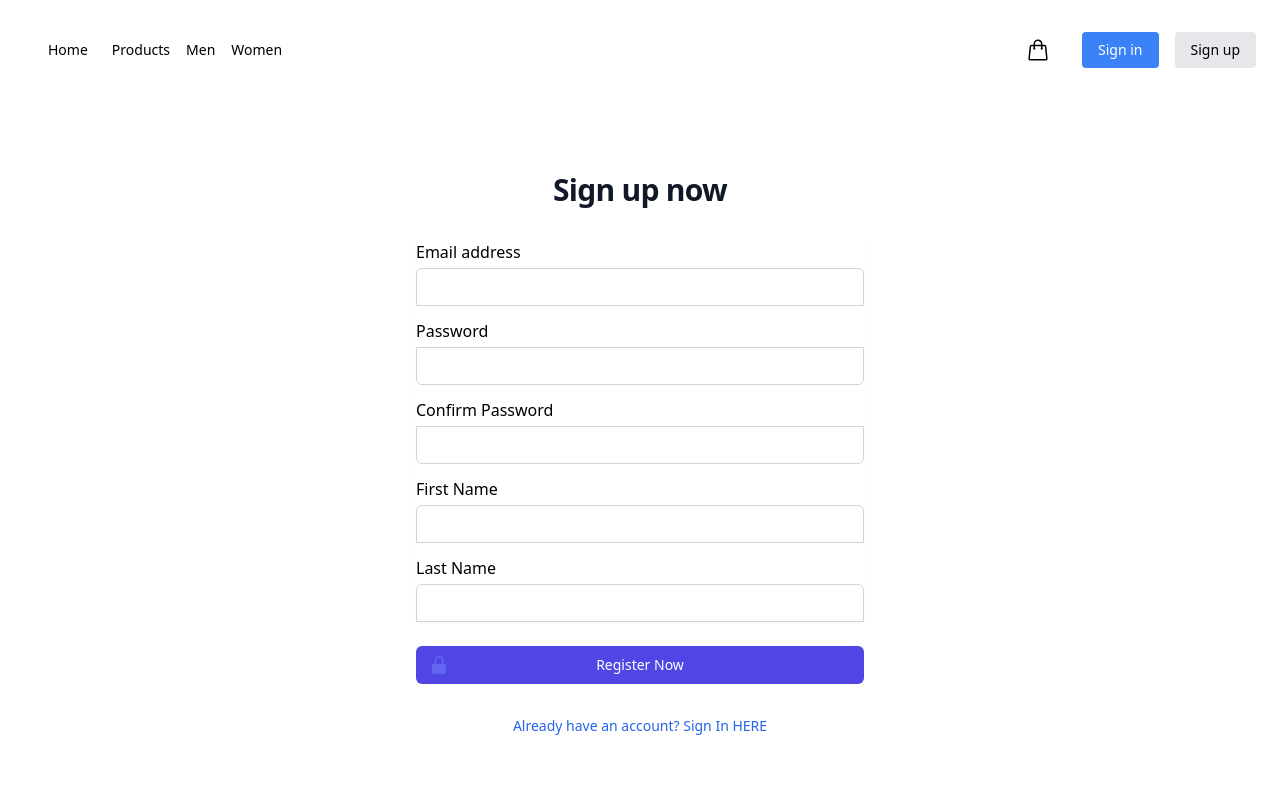
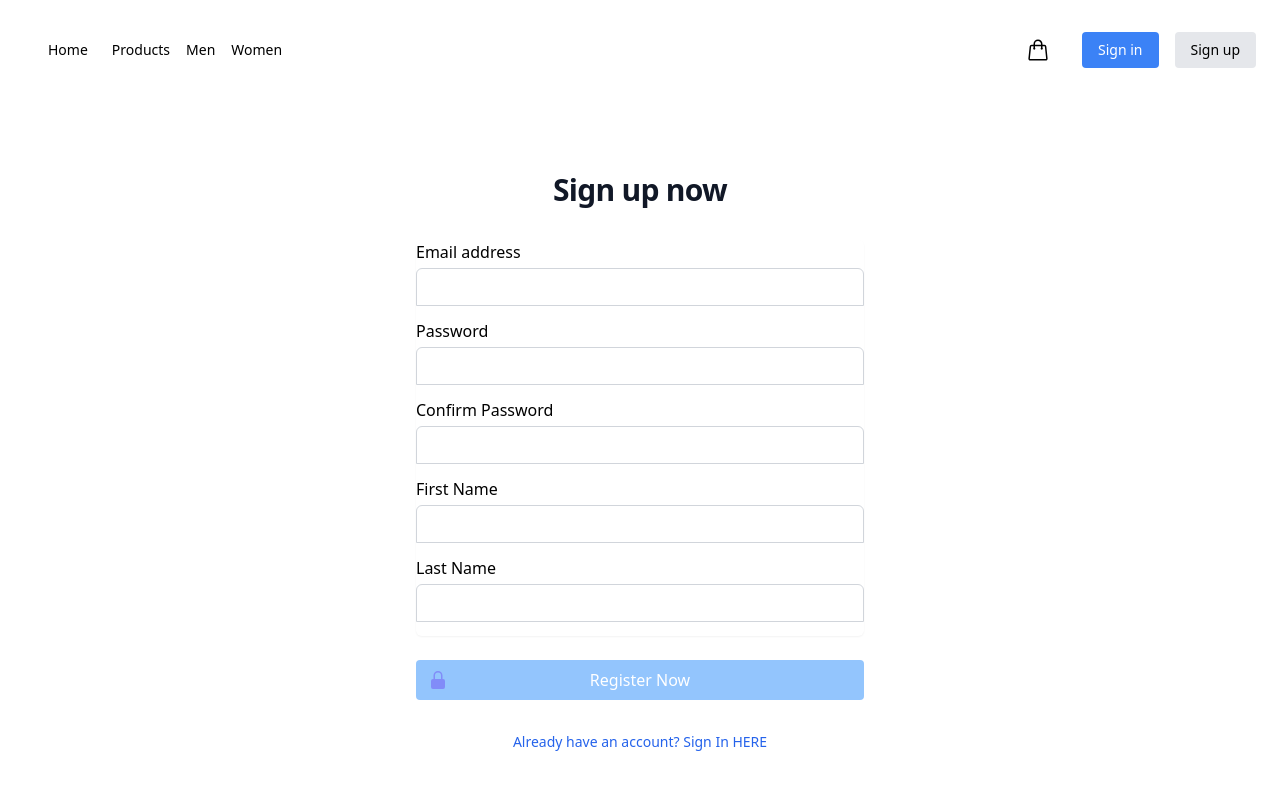
Before and after one commit to seculiraul/dust-client, a React (Create React App) app: page /signUp in a window 1280 px wide. Shown: the top 790 px of the page. Built offline with nearby package versions, Linux system fonts and the light colour scheme; the HTML template or start-up script is replaced by a standard one.

Commit message:
Added Validation to Sign Up Form

```diff
--- a/src/components/SignUp.js
+++ b/src/components/SignUp.js
@@ -1,21 +1,69 @@
 import { LockClosedIcon } from '@heroicons/react/20/solid'
-import { signUp } from '../actions'
-import { useState } from 'react'
-import { connect } from 'react-redux'
+import { useEffect, useRef, useState } from 'react'
 import { Link } from 'react-router-dom'
+import useLinks from '../hooks/shared/useLinks'
+import PrimaryButton from './shared/buttons/PrimaryButton'
 
-const SignUp = ({ user, signUp }) => {
+const SignUp = () => {
+  const emailRef = useRef()
+  const errorRef = useRef()
+
   const [email, setEmail] = useState('')
+  const [emailValid, setEmailValid] = useState(false)
+  const [focusEmail, setFocusEmail] = useState(false)
+
   const [password, setPassword] = useState('')
+  const [pwdValid, setPwdValid] = useState(false)
+  const [focusPwd, setFocusPwd] = useState(false)
+
   const [passwordConfirmed, setConfirmPassword] = useState('')
+  const [pwdConfValid, setPwdConfValid] = useState(false)
+  const [focusPwdConf, setFocusPwdConf] = useState(false)
+
   const [firstName, setFirstName] = useState('')
+  const [firstNameValid, setFirstNameValid] = useState(false)
+  const [firstNameFocus, setFirstNameFocus] = useState(false)
+
   const [lastName, setLastName] = useState('')
+  const [lastNameValid, setLastNameValid] = useState(false)
+  const [lastNameFocus, setLastNameFocus] = useState(false)
+
+  const [errorMsg, setErrorMsg] = useState('')
+  const [success, setSuccess] = useState(false)
+
+  const {
+    pathnames: { signIn },
+  } = useLinks()
+
+  const EMAIL_REGEX = /^[a-zA-Z0-9._-]+@[a-zA-Z0-9.-]+\.[a-zA-Z]{2,4}$/
+  const PWD_REGEX = /^(?=.*\d)(?=.*[a-z])(?=.*[A-Z]).{6,}$/
+
+  useEffect(() => {
+    setEmailValid(EMAIL_REGEX.test(email))
+  }, [email])
+
+  useEffect(() => {
+    setPwdValid(PWD_REGEX.test(password))
+    const match = password === passwordConfirmed
+    setPwdConfValid(match)
+  }, [password, passwordConfirmed])
+
+  useEffect(() => {
+    setFirstNameValid(firstName.length > 2)
+  }, [firstName])
+
+  useEffect(() => {
+    setLastNameValid(lastName.length > 2)
+  }, [lastName])
+
+  useEffect(() => {
+    setErrorMsg('')
+  }, [email, password, passwordConfirmed, firstName, lastName])
 
   const onSubmit = (e) => {
     e.preventDefault()
 
     console.log(email, password, passwordConfirmed, firstName, lastName)
-    signUp({ email, password, passwordConfirmed, firstName, lastName })
 
     setEmail('')
     setPassword('')
@@ -35,20 +83,35 @@ const SignUp = ({ user, signUp }) => {
         <form className="mt-8 space-y-6" onSubmit={onSubmit}>
           <input type="hidden" name="remember" defaultValue="true" />
           <div className="-space-y-px rounded-md shadow-sm">
-            <div>
-              <label>Email address</label>
+            <div className="flex flex-col">
+              <label htmlFor="email">Email address</label>
               <input
-                id="email-address"
+                type="email"
+                id="email"
                 value={email}
+                name="email"
+                required
                 onChange={(e) => setEmail(e.target.value)}
-                name="email"
-                type="email"
-                autoComplete="email"
-                required
-                className="relative block w-full appearance-none rounded-none rounded-t-md border border-gray-300 mt-1 mb-3.5 px-3 py-2 text-gray-900 placeholder-gray-500 focus:z-10 focus:border-indigo-500 focus:outline-none focus:ring-indigo-500 sm:text-sm"
+                aria-invalid={emailValid ? 'true' : 'false'}
+                aria-describedby="uidnote"
+                onFocus={() => setFocusEmail(true)}
+                onBlur={() => setFocusEmail(false)}
+                className={`relative block w-full appearance-none rounded-none rounded-t-md border border-gray-300 mt-1 mb-3.5 px-3 py-2 text-gray-900 placeholder-gray-500 focus:z-10 focus:border-indigo-500 focus:outline-none focus:ring-indigo-500 sm:text-sm duration-200 ${
+                  emailValid ? ' border-green-500 focus:border-green-500' : ''
+                }`}
               />
+              {focusEmail && email && !emailValid ? (
+                <p
+                  id="uidnote"
+                  className="p-2 mx-2 bg-zinc-300 text-red-600 rounded-xl"
+                >
+                  Email is not valid
+                </p>
+              ) : (
+                <></>
+              )}
             </div>
-            <div>
+            <div className="flex flex-col">
               <label htmlFor="password">Password</label>
               <input
                 id="password"
@@ -56,13 +119,32 @@ const SignUp = ({ user, signUp }) => {
                 value={password}
                 onChange={(e) => setPassword(e.target.value)}
                 type="password"
-                autoComplete="current-password"
                 required
-                className="relative block w-full appearance-none rounded-none rounded-b-md border border-gray-300 mt-1 mb-3.5 px-3 py-2 text-gray-900 placeholder-gray-500 focus:z-10 focus:border-indigo-500 focus:outline-none focus:ring-indigo-500 sm:text-sm"
+                aria-invalid={pwdValid ? 'true' : 'false'}
+                aria-describedby="pwdnote"
+                onFocus={() => setFocusPwd(true)}
+                onBlur={() => setFocusPwd(false)}
+                className={`relative block w-full appearance-none rounded-none rounded-t-md border border-gray-300 mt-1 mb-3.5 px-3 py-2 text-gray-900 placeholder-gray-500 focus:z-10 focus:border-indigo-500 focus:outline-none focus:ring-indigo-500 sm:text-sm duration-200 ${
+                  pwdValid ? ' border-green-500 focus:border-green-500' : ''
+                }`}
               />
+              {focusPwd && password && !pwdValid ? (
+                <p
+                  id="pwdnote"
+                  className="p-2 mx-2 bg-zinc-300 text-red-600 rounded-xl"
+                >
+                  Password must have: <br />
+                  At least one upper character <br />
+                  At least one lower character <br />
+                  At least one number <br />
+                  At least 6 characters
+                </p>
+              ) : (
+                <></>
+              )}
             </div>
-            <div>
-              <label htmlFor="password">Confirm Password</label>
+            <div className="flex flex-col">
+              <label htmlFor="confirmPassword">Confirm Password</label>
               <input
                 id="confirmPassword"
                 name="confirmPassword"
@@ -70,10 +152,28 @@ const SignUp = ({ user, signUp }) => {
                 onChange={(e) => setConfirmPassword(e.target.value)}
                 type="password"
                 required
-                className="relative block w-full appearance-none rounded-none rounded-b-md border border-gray-300 mt-1 mb-3.5 px-3 py-2 text-gray-900 placeholder-gray-500 focus:z-10 focus:border-indigo-500 focus:outline-none focus:ring-indigo-500 sm:text-sm"
+                aria-invalid={pwdConfValid ? 'true' : 'false'}
+                aria-describedby="confnote"
+                onFocus={() => setFocusPwdConf(true)}
+                onBlur={() => setFocusPwdConf(false)}
+                className={`relative block w-full appearance-none rounded-none rounded-t-md border border-gray-300 mt-1 mb-3.5 px-3 py-2 text-gray-900 placeholder-gray-500 focus:z-10 focus:border-indigo-500 focus:outline-none focus:ring-indigo-500 sm:text-sm duration-200 ${
+                  pwdConfValid && password.length > 1
+                    ? ' border-green-500 focus:border-green-500'
+                    : ''
+                }`}
               />
+              {focusPwdConf && passwordConfirmed && !pwdConfValid ? (
+                <p
+                  className="p-2 mx-2 bg-zinc-300 text-red-600 rounded-xl"
+                  id="confnote"
+                >
+                  Must match the password
+                </p>
+              ) : (
+                <></>
+              )}
             </div>
-            <div>
+            <div className="flex flex-col">
               <label htmlFor="first-name">First Name</label>
               <input
                 id="first-name"
@@ -82,10 +182,27 @@ const SignUp = ({ user, signUp }) => {
                 name="first-name"
                 type="text"
                 required
-                className="relative block w-full appearance-none rounded-none rounded-t-md border border-gray-300 mt-1 mb-3.5 px-3 py-2 text-gray-900 placeholder-gray-500 focus:z-10 focus:border-indigo-500 focus:outline-none focus:ring-indigo-500 sm:text-sm"
+                aria-invalid={firstNameValid ? 'true' : 'false'}
+                aria-describedby="firstnote"
+                onFocus={() => setFirstNameFocus(true)}
+                onBlur={() => setFirstNameFocus(false)}
+                className={`relative block w-full appearance-none rounded-none rounded-t-md border border-gray-300 mt-1 mb-3.5 px-3 py-2 text-gray-900 placeholder-gray-500 focus:z-10 focus:border-indigo-500 focus:outline-none focus:ring-indigo-500 sm:text-sm duration-200 ${
+                  firstName ? ' border-green-500 focus:border-green-500' : ''
+                }`}
               />
+              {firstNameFocus && firstName && !firstNameValid ? (
+                <p
+                  className="p-2 mx-2 bg-zinc-300 text-red-600 rounded-xl"
+                  id="firstnote"
+                >
+                  {' '}
+                  Must have at least 2 characters
+                </p>
+              ) : (
+                <></>
+              )}
             </div>
-            <div>
+            <div className="flex flex-col">
               <label htmlFor="last-name">Last Name</label>
               <input
                 id="last-name"
@@ -94,35 +211,61 @@ const SignUp = ({ user, signUp }) => {
                 name="last-name"
                 type="text"
                 required
-                className="relative block w-full appearance-none rounded-none rounded-t-md border border-gray-300 mt-1 mb-3.5 px-3 py-2 text-gray-900 placeholder-gray-500 focus:z-10 focus:border-indigo-500 focus:outline-none focus:ring-indigo-500 sm:text-sm"
+                aria-invalid={lastNameValid ? 'true' : 'false'}
+                aria-describedby="lastnote"
+                onFocus={() => setLastNameFocus(true)}
+                onBlur={() => setLastNameFocus(false)}
+                className={`relative block w-full appearance-none rounded-none rounded-t-md border border-gray-300 mt-1 mb-3.5 px-3 py-2 text-gray-900 placeholder-gray-500 focus:z-10 focus:border-indigo-500 focus:outline-none focus:ring-indigo-500 sm:text-sm duration-200 ${
+                  lastNameValid
+                    ? ' border-green-500 focus:border-green-500'
+                    : ''
+                }`}
               />
+              {lastNameFocus && lastName && !lastNameValid ? (
+                <p
+                  className="p-2 mx-2 bg-zinc-300 text-red-600 rounded-xl"
+                  id="lastnote"
+                >
+                  {' '}
+                  Must have at least 2 characters
+                </p>
+              ) : (
+                <></>
+              )}
             </div>
           </div>
           <div>
-            <button
+            <PrimaryButton
+              disabled={
+                !emailValid ||
+                !pwdValid ||
+                !pwdConfValid ||
+                !firstNameValid ||
+                !lastNameValid
+                  ? true
+                  : false
+              }
               type="submit"
-              className="group relative flex w-full justify-center rounded-md border border-transparent bg-indigo-600 py-2 px-4 text-sm font-medium text-white hover:bg-indigo-700 focus:outline-none focus:ring-2 focus:ring-indigo-500 focus:ring-offset-2"
+              extraClasses={
+                'group relative flex w-full justify-center py-2 px-4'
+              }
             >
               <span className="absolute inset-y-0 left-0 flex items-center pl-3">
                 <LockClosedIcon
-                  className="h-5 w-5 text-indigo-500 group-hover:text-indigo-400"
+                  className="h-5 w-5 text-indigo-400"
                   aria-hidden="true"
                 />
               </span>
               Register Now
-            </button>
+            </PrimaryButton>
           </div>
         </form>
         <p className="mt-2 text-center text-sm text-blue-600">
-          <Link to={'/'}>Already have an account? Sign In HERE</Link>
+          <Link to={signIn}>Already have an account? Sign In HERE</Link>
         </p>
       </div>
     </div>
   )
 }
 
-const mapStateToProps = (state) => {
-  return { user: state.currentUser }
-}
-
-export default connect(mapStateToProps, { signUp })(SignUp)
+export default SignUp
--- a/src/components/shared/buttons/PrimaryButton.js
+++ b/src/components/shared/buttons/PrimaryButton.js
@@ -1,12 +1,12 @@
 const PrimaryButton = ({ children, extraClasses, disabled, ...rest }) => {
   const disabledClasses = disabled
-    ? 'cursor-not-allowed bg-blue-300 hover:bg-blue-300'
-    : ''
+    ? 'cursor-not-allowed bg-blue-300'
+    : ' bg-blue-500 hover:bg-blue-600'
   return (
     <button
       {...rest}
       disabled={disabled}
-      className={`py-2 px-4 bg-blue-500 text-white rounded hover:bg-blue-600 duration-300 ${extraClasses} ${disabledClasses}`}
+      className={`py-2 px-4 text-white rounded duration-300 ${disabledClasses} ${extraClasses}`}
     >
       {children}
     </button>
```
